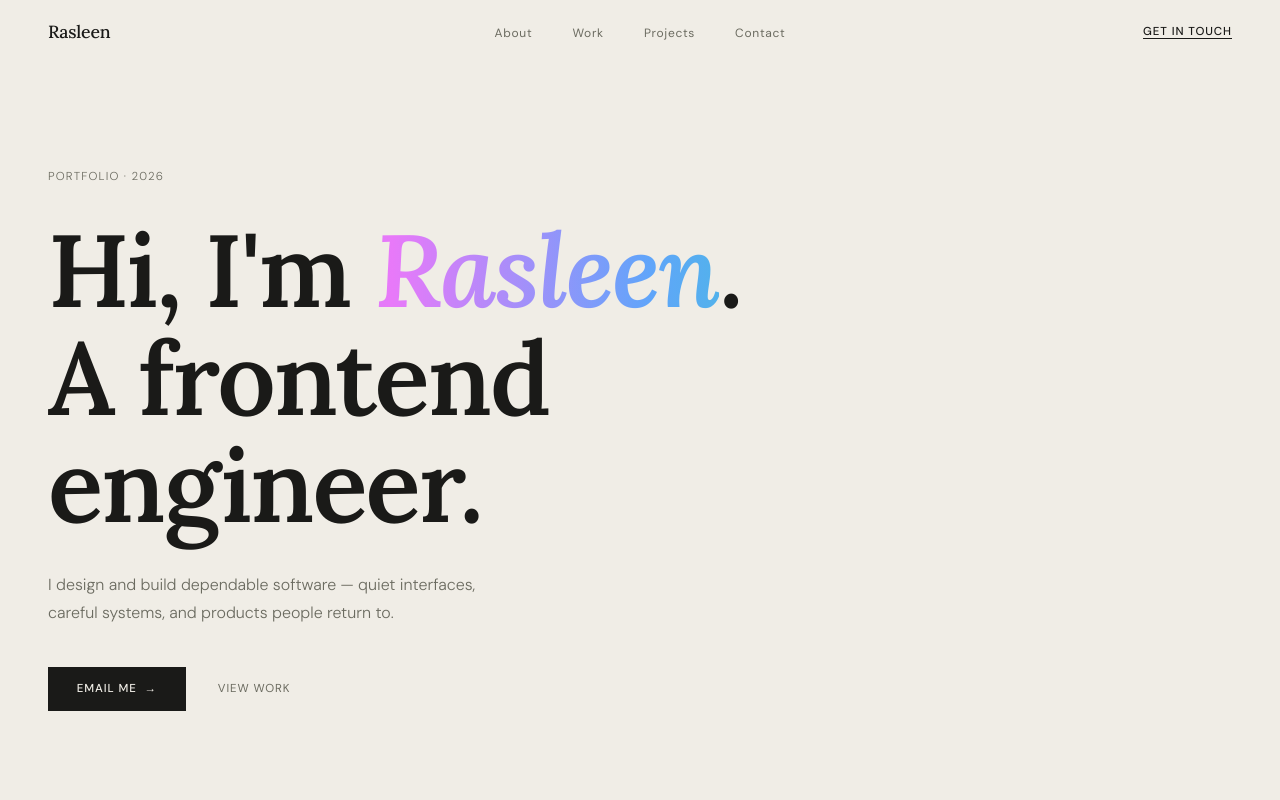
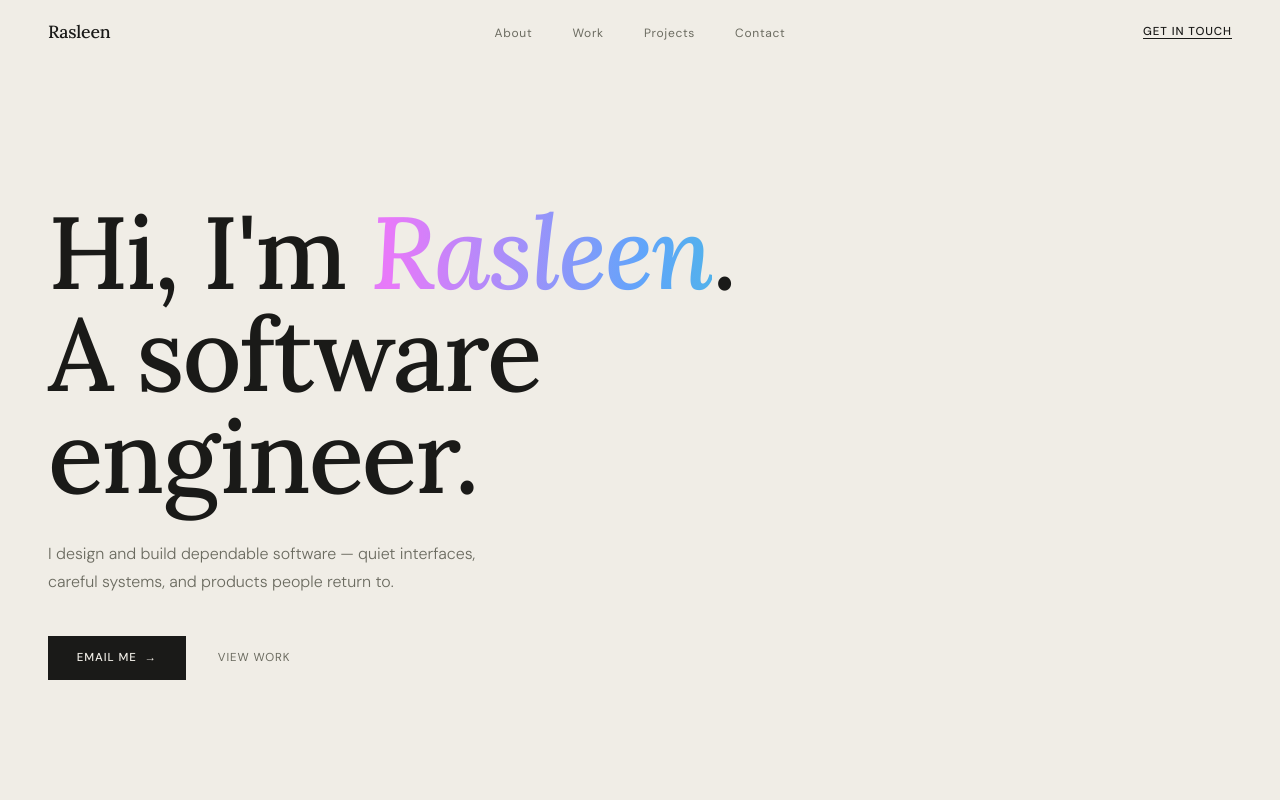
Before and after one commit to rasleen298/portfolio, a React (Create React App) app: page / in a window 1280 px wide. Shown: the top 800 px of the page. Built offline with nearby package versions, Linux system fonts and the light colour scheme.

Commit message:
font changes

```diff
--- a/public/index.html
+++ b/public/index.html
@@ -3,14 +3,14 @@
   <head>
     <meta charset="utf-8" />
     <meta name="viewport" content="width=device-width, initial-scale=1" />
-    <meta name="description" content="Rasleen — Senior Frontend Developer Portfolio" />
+    <meta name="description" content="Rasleen — Senior Software Developer Portfolio" />
     <link rel="preconnect" href="https://fonts.googleapis.com" />
     <link rel="preconnect" href="https://fonts.gstatic.com" crossorigin />
     <link
       href="https://fonts.googleapis.com/css2?family=Lora:ital,wght@0,400;0,500;0,600;0,700;1,400;1,500;1,600&family=DM+Sans:opsz,wght@9..40,300;9..40,400;9..40,500&display=swap"
       rel="stylesheet"
     />
-    <title>Rasleen — Frontend Engineer</title>
+    <title>Rasleen — Software Engineer</title>
     <style>
       * { box-sizing: border-box; margin: 0; padding: 0; }
       html { scroll-behavior: smooth; }
--- a/src/components/Contact.jsx
+++ b/src/components/Contact.jsx
@@ -22,8 +22,8 @@ export default function Contact() {
             Let's build<br />
             <span className={s.gradientText}>something quiet.</span>
           </h2>
-          <a href="mailto:rasleen@example.com" className={`${s.email} reveal d2`}>
-            rasleen@example.com
+          <a href="mailto:rasleen0209@gmail.com" className={`${s.email} reveal d2`}>
+            rasleen0209@gmail.com
           </a>
         </div>
 
--- a/src/components/Hero.jsx
+++ b/src/components/Hero.jsx
@@ -4,11 +4,11 @@ import s from './Hero.module.css';
 export default function Hero() {
   return (
     <section className={s.hero} id="hero">
-      <p className={`${s.eyebrow} reveal`}>PORTFOLIO · 2026</p>
+      {/* <p className={`${s.eyebrow} reveal`}>PORTFOLIO · 2026</p> */}
 
       <h1 className={`${s.title} reveal d1`}>
         Hi, I'm <span className="gradient-name">Rasleen</span>.<br />
-        A frontend<br />engineer.
+        A software<br />engineer.
       </h1>
 
       <p className={`${s.sub} reveal d2`}>
--- a/src/components/Hero.module.css
+++ b/src/components/Hero.module.css
@@ -4,7 +4,7 @@
   flex-direction: column;
   justify-content: center;
   padding: 10rem 3rem 5rem;
-  max-width: 900px;
+  max-width: 1100px;
 }
 .eyebrow {
   font-family: var(--sans);
@@ -17,12 +17,14 @@
 .title {
   font-family: var(--serif);
   font-size: clamp(3.5rem, 8vw, 7.5rem);
-  font-weight: 600;
-  line-height: 1.05;
+  font-weight: 500;
+  line-height: 1.0;
   letter-spacing: -0.02em;
   color: var(--text);
   margin-bottom: 2rem;
 }
+ /* font-weight: 500; //600
+  line-height: 1.0; //1.05 */
 .sub {
   font-family: var(--sans);
   font-size: 1rem;
```
Also changed, not shown: 2 other files (tests, documents, lock files or other folders).
